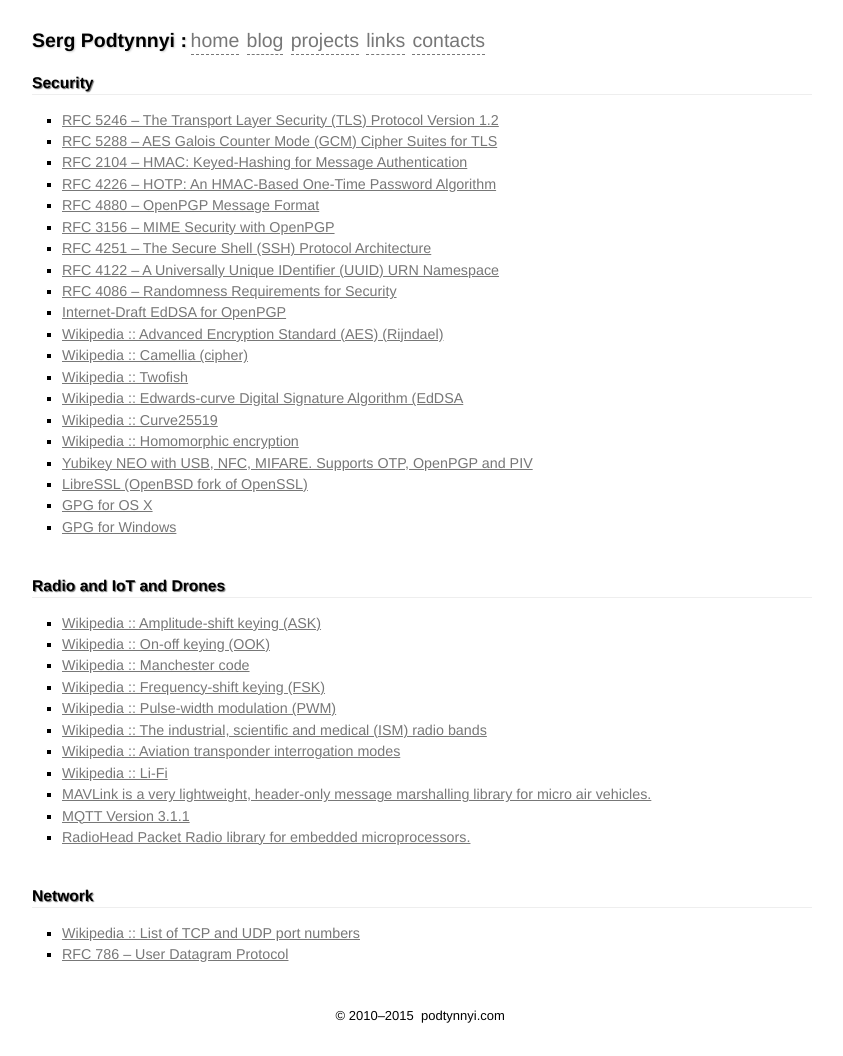
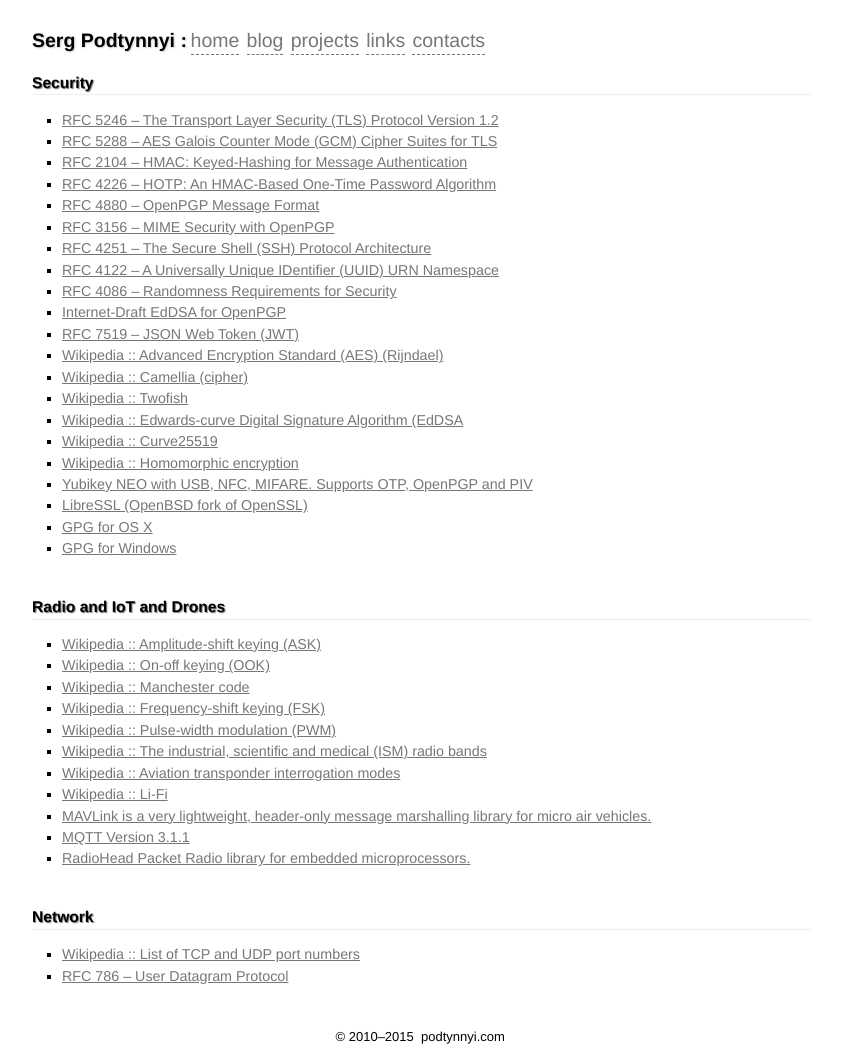
Before and after one commit to shtirlic/shtirlic.github.com, a Jekyll site: the page built from links.html, in a window 1280 px wide. Shown: the whole page, without its empty margins (218-1061 px from the left). Built offline with Jekyll 4.4.1, drawn with Linux system fonts in a browser that asks for light colours; nearby versions of some CDN libraries; some web fonts are replaced; before the commit the page ends 1035 px from its top, so only the background shows below that.

Commit message:
Update links

```diff
--- a/links.html
+++ b/links.html
@@ -16,6 +16,7 @@
   <li><a href="https://tools.ietf.org/html/rfc4122">RFC 4122 &ndash; A Universally Unique IDentifier (UUID) URN Namespace</a></li>
   <li><a href="https://tools.ietf.org/html/rfc4086">RFC 4086 &ndash; Randomness Requirements for Security</a></li>
   <li><a href="https://tools.ietf.org/html/draft-koch-eddsa-for-openpgp-02">Internet-Draft EdDSA for OpenPGP</a></li>
+  <li><a href="https://tools.ietf.org/html/rfc7519">RFC 7519 &ndash; JSON Web Token (JWT)</a></li>
 
   <li><a href="https://en.wikipedia.org/wiki/Advanced_Encryption_Standard">Wikipedia :: Advanced Encryption Standard (AES) (Rijndael)</a></li>
   <li><a href="https://en.wikipedia.org/wiki/Camellia_(cipher)">Wikipedia :: Camellia (cipher)</a></li>
```
